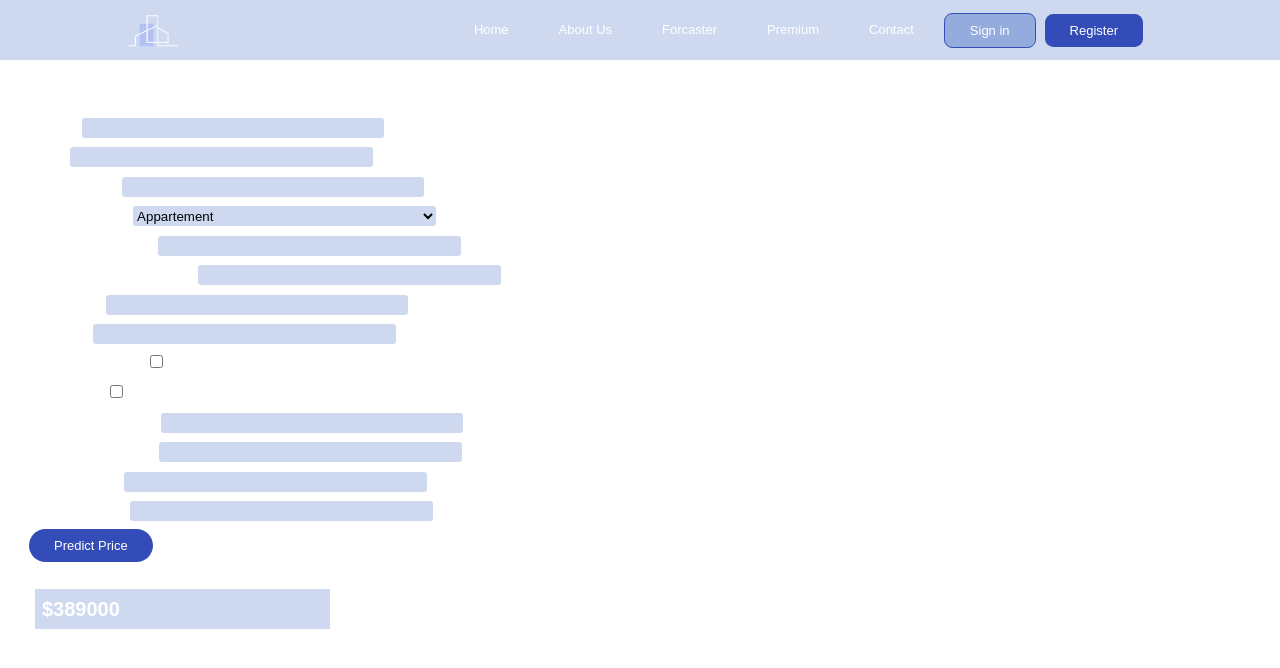
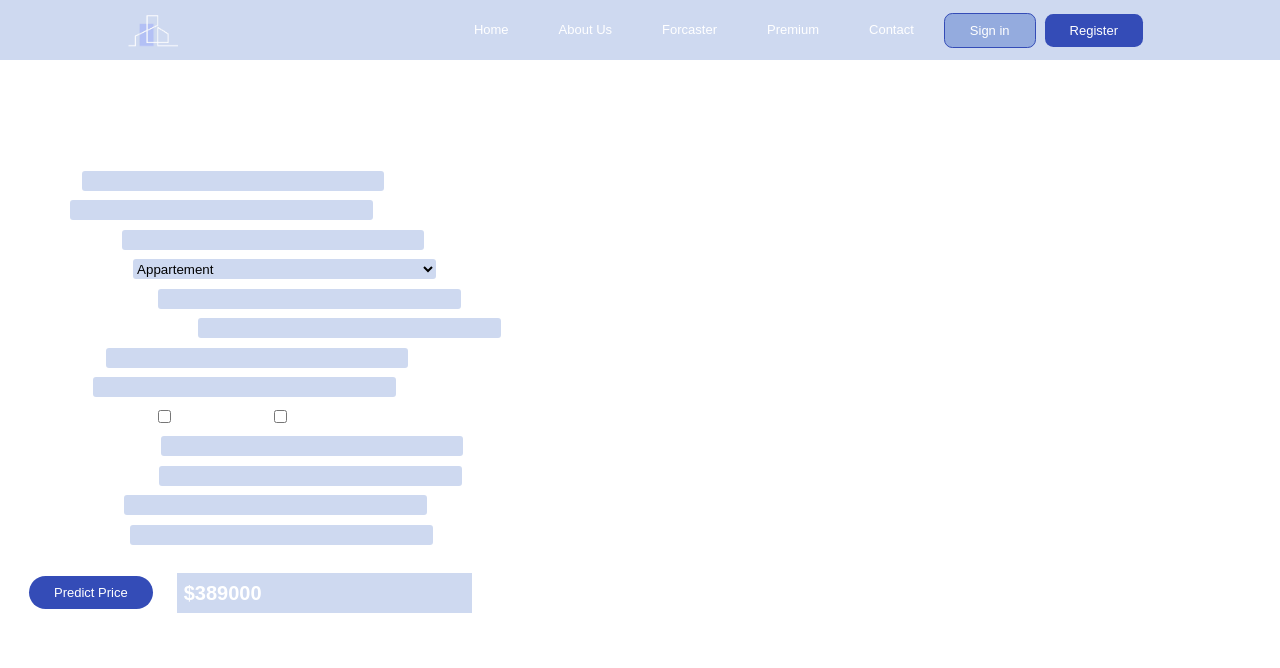
Before and after one commit to Wissal-Chbani/Real-Estate-Price-Forcaster, a React (Vite) app: page /forcaster in a window 1280 px wide. Shown: the top 668 px of the page. Built offline with nearby package versions, Linux system fonts and the light colour scheme; a web font is replaced by a local one.

Commit message:
changes made

```diff
--- a/src/components/ForcasterBody.jsx
+++ b/src/components/ForcasterBody.jsx
@@ -1,12 +1,13 @@
 import React from 'react';
-import '../styles/forcaster.css'
+import '../styles/forcaster.css';
+// import googlemap from '../assets/map.png';
 
 const RealEstateForm = () => {
   return (
     <div class='forcaster-container'>
       {/* Left Section for Form Entries */}
       <div class='features-container'>
-        <h2>Feature Engineering for Real Estate Price Prediction</h2>
+        <h2 class='forcaster-title'>Feature Engineering for Real Estate Price Prediction</h2>
 
         <form>
           <div class='feature'>
@@ -21,23 +22,21 @@ const RealEstateForm = () => {
 
           <div class='feature'>
             <label class='feature-name'>Postal Code</label>
-            <input class='feature-case' type="text" name="code_postal" />
+            <input class='feature-case' type="number" name="code_postal" />
           </div>
 
           <div class='feature'>
             <label class='feature-name'>Property Type</label>
             <select class='feature-case' name="type_local">
-              <option value="Appartement">Appartement</option>
-              <option value="Maison">Maison</option>
-              <option value="Industriel">Industriel</option>
-              <option value="Commercial">Commercial</option>
-              <option value="Assimilé">Assimilé</option>
+              <option class='option' value="Appartement">Appartement</option>
+              <option class='option' value="Maison">Maison</option>
+              <option class='option' value="Industriel">Industriel/Commercial/Assimilé</option>
             </select>
           </div>
 
           <div class='feature'>
             <label class='feature-name'>Surface Area (m²)</label>
-            <input class='feature-case' type="number" name="surface_reelle_bati" />
+            <input class='feature-case' type="number" step="any" name="surface_reelle_bati" />
           </div>
 
           <div class='feature'>
@@ -55,39 +54,42 @@ const RealEstateForm = () => {
             <input class='feature-case' type="number" name="latitude" step="any" />
           </div>
 
-          <div class='feature'>
+          <div class='feature checkbox-group'>
+            <div class='checkbox-item'>
               <label class='feature-name'>Monument (Y/N)</label>
               <input type="checkbox" name="monument" />
             </div>
-
-          <div class='feature'>
+            <div class='checkbox-item'>
               <label class='feature-name'>Park (Y/N)</label>
               <input type="checkbox" name="parc" />
+            </div>
           </div>
 
           <div class='feature'>
             <label class='feature-name'>Commercial Index</label>
-            <input class='feature-case' type="text" name="indice_commercial" />
+            <input class='feature-case' type="number" name="indice_commercial" />
           </div>
 
           <div class='feature'>
             <label class='feature-name'>Educational Index</label>
-            <input class='feature-case' type="text" name="indice_educatif" />
+            <input class='feature-case' type="number" name="indice_educatif" />
           </div>
 
           <div class='feature'>
             <label class='feature-name'>Health Index</label>
-            <input class='feature-case' type="text" name="indice_sante" />
+            <input class='feature-case' type="number" name="indice_sante" />
           </div>
 
           <div class='feature'>
             <label class='feature-name'>Leisure Index</label>
-            <input class='feature-case' type="text" name="indice_loisirs" />
+            <input class='feature-case' type="number" name="indice_loisirs" />
           </div>
 
+          <div style={{ display: 'flex', alignItems: 'center', marginTop: '20px' }}>
           <button class='predict-btn' type="submit">Predict Price</button>
-          <div class='predict-case' style={{ marginTop: '20px' }}>
+            <div class='predict-case'>
               <p id="predicted-price" style={{ fontSize: '20px', fontWeight: 'bold' }}>$389000</p>
+            </div>
           </div>
 
         </form>
@@ -98,6 +100,7 @@ const RealEstateForm = () => {
         {/* Insert map component here */}
         <div style={{ height: '100%' }}>
           <h3>Map will go here</h3>
+          {/* <img src={googlemap} className='google-map' alt='Map'></img> */}
         </div>
       </div>
     </div>
--- a/src/components/Map.jsx
+++ b/src/components/Map.jsx
@@ -2,7 +2,7 @@
 function Map () {
   return (
     <div>
-
+      <img src='../assets.map.png' alt='Map' />
     </div>
   );
 }
--- a/src/pages/Forcaster.jsx
+++ b/src/pages/Forcaster.jsx
@@ -2,7 +2,9 @@ import ForcasterBody from '../components/ForcasterBody.jsx'
 
 function Forcaster() {
     return (
-      <ForcasterBody/>
+      <div>
+        <ForcasterBody/>
+      </div>
     );
   }
   export default Forcaster;
--- a/src/styles/Forcaster.css
+++ b/src/styles/Forcaster.css
@@ -1,6 +1,11 @@
 .forcaster-container {
   display: flex;
   height: 100vh;
+}
+
+.forcaster-title {
+  margin: 7px 0px 7px 15px;
+  font-size: 25px;
 }
 
 .features-container {
@@ -31,6 +36,23 @@ width: 50%;
 height:20px;
 }
 
+.option {
+  background-color: #344CB7;
+}
+
+.checkbox-group {
+  display: flex;
+  flex-wrap: wrap;
+  gap: 20px;
+  margin: 7px 0px 7px 15px;
+}
+
+.checkbox-item {
+  display: flex;
+  align-items: center;
+  gap: 8px;
+}
+
 .predict-btn {
   background-color: #344CB7;
   border: none;
@@ -52,6 +74,5 @@ height:20px;
 
 .predict-case p {
   padding: 5px 7px 5px 7px;
-
   background-color: rgba(25, 76, 183, 0.21);
 }
```
Also changed, not shown: src/assets/map.png (added). Lines whose indentation alone changed are shown as unchanged.
